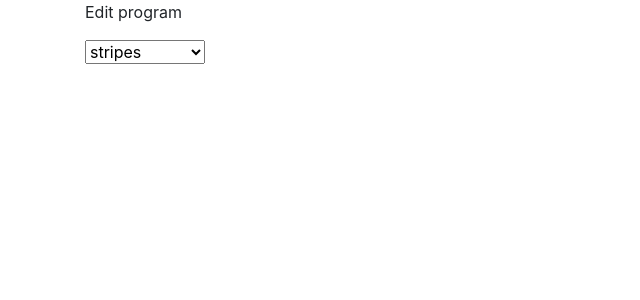
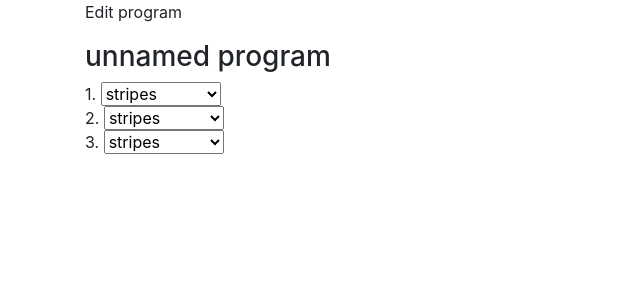
Before and after one commit to fstreich/marie47esp32, an Angular app in the folder blinkfinity/: page /edit-program in a window 1280 px wide. Shown: the top 300 px of the page, without its empty margins (0-640 px from the left). Built offline with nearby package versions, Linux system fonts and the light colour scheme.

Commit message:
introducing edit pattern component

```diff
--- a/blinkfinity/src/app/app.module.ts
+++ b/blinkfinity/src/app/app.module.ts
@@ -9,6 +9,7 @@ import { ThumbnailComponent } from './thumbnail/thumbnail.component';
 import { BASE_PATH } from './swagger/variables';
 import { EditProgramComponent } from './edit-program/edit-program.component';
 import { HomeScreenComponent } from './home-screen/home-screen.component';
+import { EditPatternComponent } from './edit-pattern/edit-pattern.component';
 
 @NgModule({
   declarations: [
@@ -16,7 +17,8 @@ import { HomeScreenComponent } from './home-screen/home-screen.component';
     ProgramComponent,
     ThumbnailComponent,
     EditProgramComponent,
-    HomeScreenComponent
+    HomeScreenComponent,
+    EditPatternComponent
   ],
   imports: [
     BrowserModule,
--- /dev/null
+++ b/blinkfinity/src/app/edit-pattern/edit-pattern.component.html
@@ -0,0 +1,4 @@
+
+<select>
+	<option *ngFor="let opt of possibleClasses" [value]="opt">{{opt}}</option>
+</select>
--- /dev/null
+++ b/blinkfinity/src/app/edit-pattern/edit-pattern.component.ts
@@ -0,0 +1,22 @@
+import { Component, OnInit, Input } from '@angular/core';
+import { Pattern } from '../swagger/model/pattern';
+
+@Component({
+  selector: 'app-edit-pattern',
+  templateUrl: './edit-pattern.component.html',
+  styleUrls: ['./edit-pattern.component.css']
+})
+export class EditPatternComponent implements OnInit {
+
+  @Input() pattern : any ;
+
+  possibleClasses : string[] = [
+  	'stripes', 'stars', 'random walk'
+  ]
+
+  constructor() { }
+
+  ngOnInit(): void {
+  }
+
+}
--- a/blinkfinity/src/app/edit-program/edit-program.component.html
+++ b/blinkfinity/src/app/edit-program/edit-program.component.html
@@ -1,6 +1,8 @@
 <div class="container">
 <p>Edit program</p>
-<select>
-	<option *ngFor="let opt of possiblePatterns" [value]="opt">{{opt}}</option>
-</select>
+<h3>{{name}}</h3>
+
+<div *ngFor="let p of patterns; let i = index">
+{{i+1}}.&nbsp;<app-edit-pattern></app-edit-pattern><br/>
 </div>
+</div>
--- a/blinkfinity/src/app/edit-program/edit-program.component.ts
+++ b/blinkfinity/src/app/edit-program/edit-program.component.ts
@@ -1,4 +1,6 @@
 import { Component, OnInit } from '@angular/core';
+import { EditPatternComponent } from '../edit-pattern/edit-pattern.component';
+import { Pattern } from '../swagger/model/pattern';
 
 @Component({
   selector: 'app-edit-program',
@@ -7,9 +9,13 @@ import { Component, OnInit } from '@angular/core';
 })
 export class EditProgramComponent implements OnInit {
 
-  possiblePatterns : string[] = [
-  	'stripes', 'stars', 'random walk'
-  ]
+  name : string = "unnamed program";
+
+  patterns : Pattern[] = [
+  	{ _class: "stars", speed: 8},
+  	{ _class: "stripes", speed: 2},
+  	{ _class: "random walk", speed: 2},
+  ];
 
   constructor() { }
 
```
Also changed, not shown: blinkfinity/src/app/edit-pattern/edit-pattern.component.css (added), 1 other file (tests, documents, lock files or other folders).
